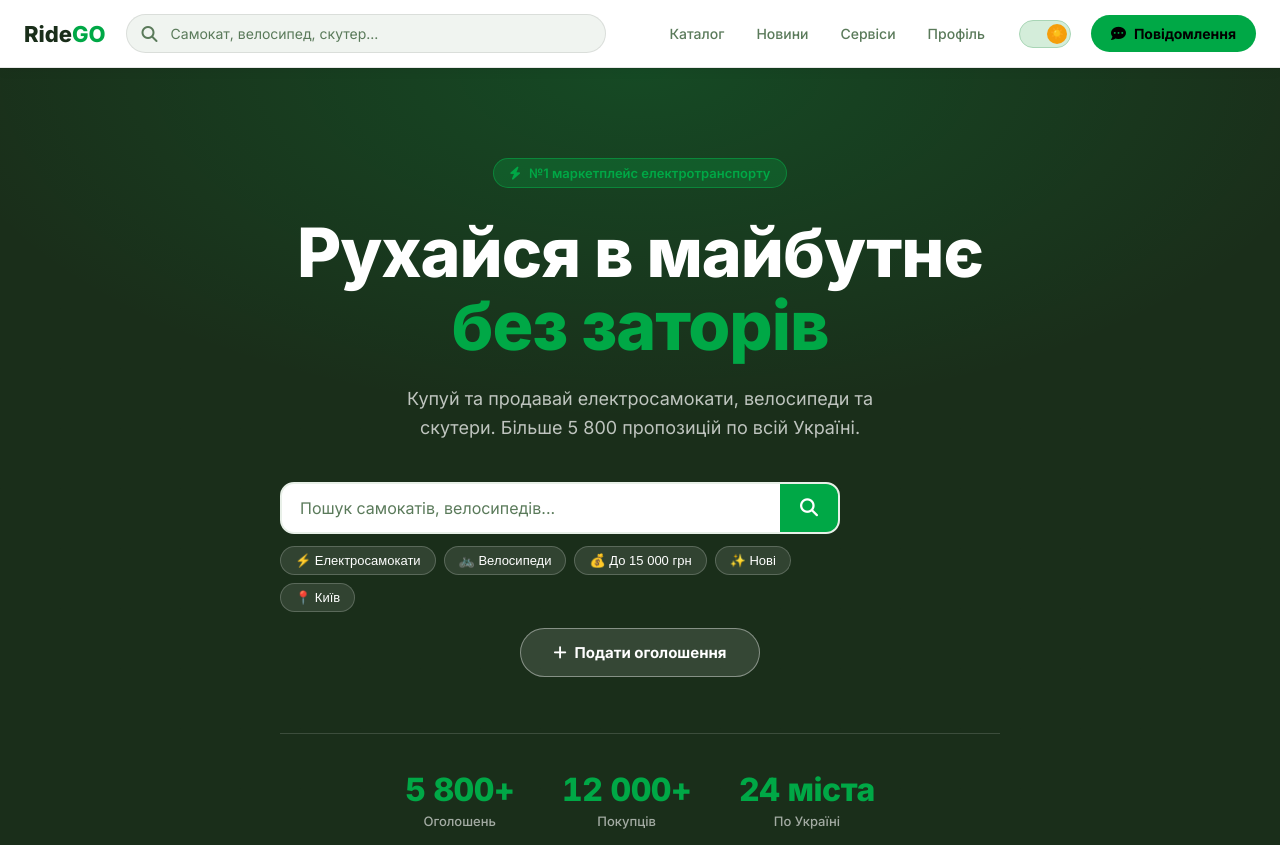
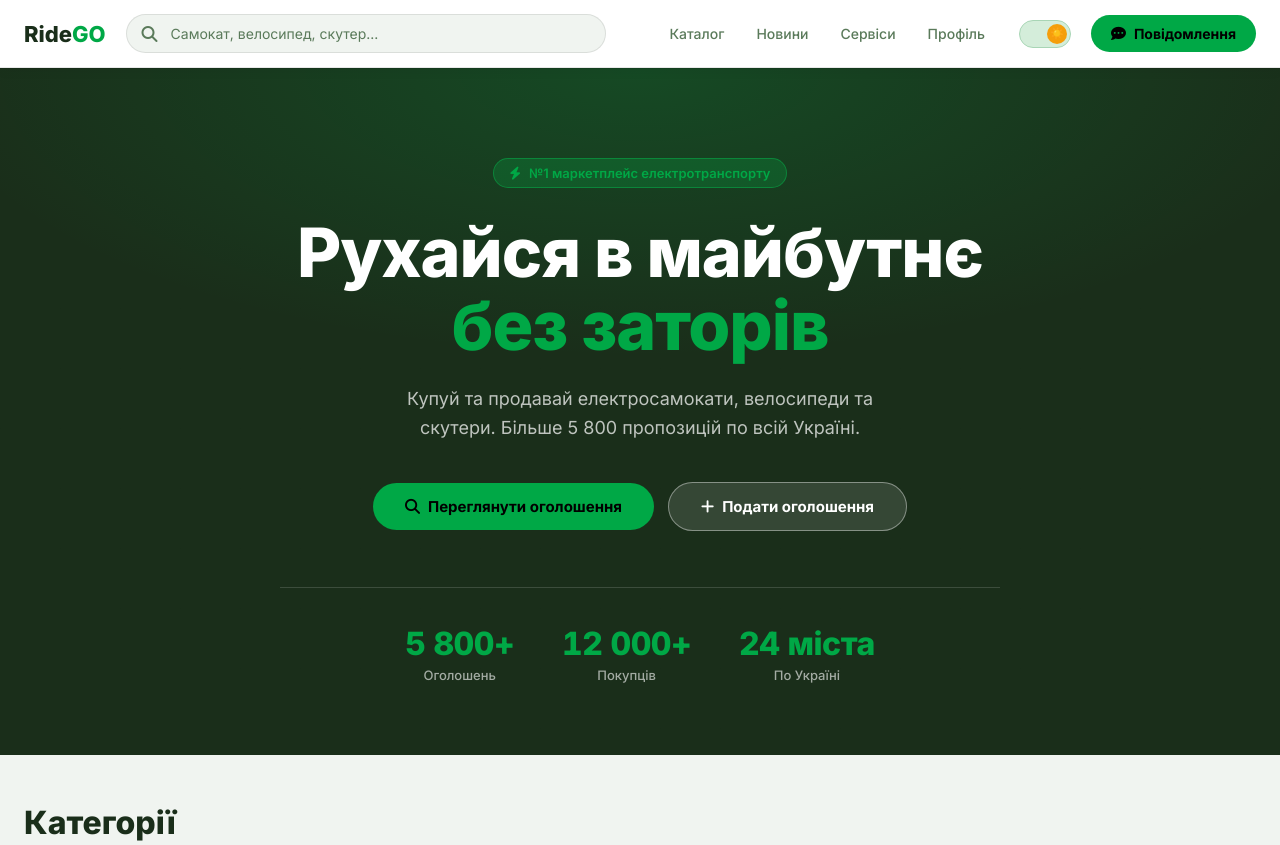
Before and after one commit to toxa8949-cmd/ridego, a plain HTML site: page index.html in a window 1280 px wide. Shown: the top 845 px of the page. Drawn offline with nearby package versions, Linux system fonts and the light colour scheme; no server answers.

Commit message:
Add files via upload

```diff
--- a/index.html
+++ b/index.html
@@ -316,27 +316,8 @@
       <div class="hero-badge"><i class="fa-solid fa-bolt"></i> №1 маркетплейс електротранспорту</div>
       <h1>Рухайся в майбутнє<br><span>без заторів</span></h1>
       <p>Купуй та продавай електросамокати, велосипеди та скутери. Більше 5 800 пропозицій по всій Україні.</p>
-      <!-- Пошук на головній -->
-      <div class="hero-search-wrap" style="margin:24px 0 16px;max-width:560px">
-        <div style="display:flex;gap:0;background:var(--dark2);border-radius:14px;overflow:hidden;border:2px solid var(--dark3);transition:border-color .2s" onfocus="this.style.borderColor='var(--brand)'" onblur="this.style.borderColor='var(--dark3)'">
-          <input type="text" id="hero-search-input" placeholder="Пошук самокатів, велосипедів..."
-            style="flex:1;background:transparent;border:none;outline:none;padding:14px 18px;font-size:16px;color:var(--text-main);font-family:inherit"
-            onkeydown="if(event.key==='Enter')heroSearch()"
-          />
-          <button onclick="heroSearch()" style="background:var(--brand);border:none;padding:0 20px;cursor:pointer;color:#fff;font-size:18px;transition:background .2s" onmouseover="this.style.background='var(--brand-dark,#16a34a)'" onmouseout="this.style.background='var(--brand)'">
-            <i class="fa-solid fa-search"></i>
-          </button>
-        </div>
-        <!-- Швидкі фільтри -->
-        <div style="display:flex;flex-wrap:wrap;gap:8px;margin-top:12px">
-          <button onclick="heroFilter('category','Електросамокати')" style="background:rgba(255,255,255,0.1);border:1px solid rgba(255,255,255,0.2);color:#fff;padding:6px 14px;border-radius:20px;font-size:13px;cursor:pointer;transition:all .2s" onmouseover="this.style.background='var(--brand)';this.style.borderColor='var(--brand)'" onmouseout="this.style.background='rgba(255,255,255,0.1)';this.style.borderColor='rgba(255,255,255,0.2)'">⚡ Електросамокати</button>
-          <button onclick="heroFilter('category','Велосипеди')" style="background:rgba(255,255,255,0.1);border:1px solid rgba(255,255,255,0.2);color:#fff;padding:6px 14px;border-radius:20px;font-size:13px;cursor:pointer;transition:all .2s" onmouseover="this.style.background='var(--brand)';this.style.borderColor='var(--brand)'" onmouseout="this.style.background='rgba(255,255,255,0.1)';this.style.borderColor='rgba(255,255,255,0.2)'">🚲 Велосипеди</button>
-          <button onclick="heroFilter('price','15000')" style="background:rgba(255,255,255,0.1);border:1px solid rgba(255,255,255,0.2);color:#fff;padding:6px 14px;border-radius:20px;font-size:13px;cursor:pointer;transition:all .2s" onmouseover="this.style.background='var(--brand)';this.style.borderColor='var(--brand)'" onmouseout="this.style.background='rgba(255,255,255,0.1)';this.style.borderColor='rgba(255,255,255,0.2)'">💰 До 15 000 грн</button>
-          <button onclick="heroFilter('condition','Новий')" style="background:rgba(255,255,255,0.1);border:1px solid rgba(255,255,255,0.2);color:#fff;padding:6px 14px;border-radius:20px;font-size:13px;cursor:pointer;transition:all .2s" onmouseover="this.style.background='var(--brand)';this.style.borderColor='var(--brand)'" onmouseout="this.style.background='rgba(255,255,255,0.1)';this.style.borderColor='rgba(255,255,255,0.2)'">✨ Нові</button>
-          <button onclick="heroFilter('city','Київ')" style="background:rgba(255,255,255,0.1);border:1px solid rgba(255,255,255,0.2);color:#fff;padding:6px 14px;border-radius:20px;font-size:13px;cursor:pointer;transition:all .2s" onmouseover="this.style.background='var(--brand)';this.style.borderColor='var(--brand)'" onmouseout="this.style.background='rgba(255,255,255,0.1)';this.style.borderColor='rgba(255,255,255,0.2)'">📍 Київ</button>
-        </div>
-      </div>
       <div class="hero-btns">
+        <button class="btn-primary" onclick="showPage('catalog')"><i class="fa-solid fa-search" style="margin-right:8px"></i>Переглянути оголошення</button>
         <button class="btn-outline" onclick="showPage('add')"><i class="fa-solid fa-plus" style="margin-right:8px"></i>Подати оголошення</button>
       </div>
       <div class="hero-stats">
```
